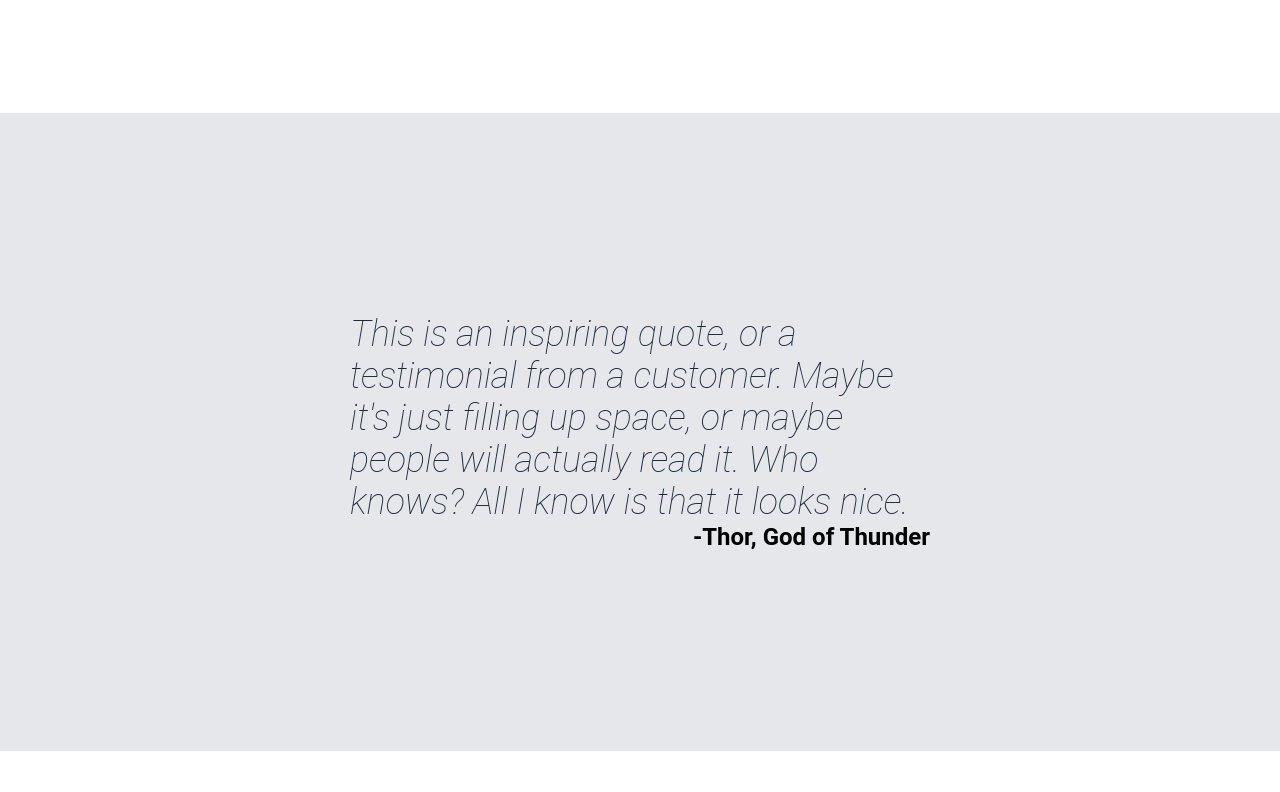
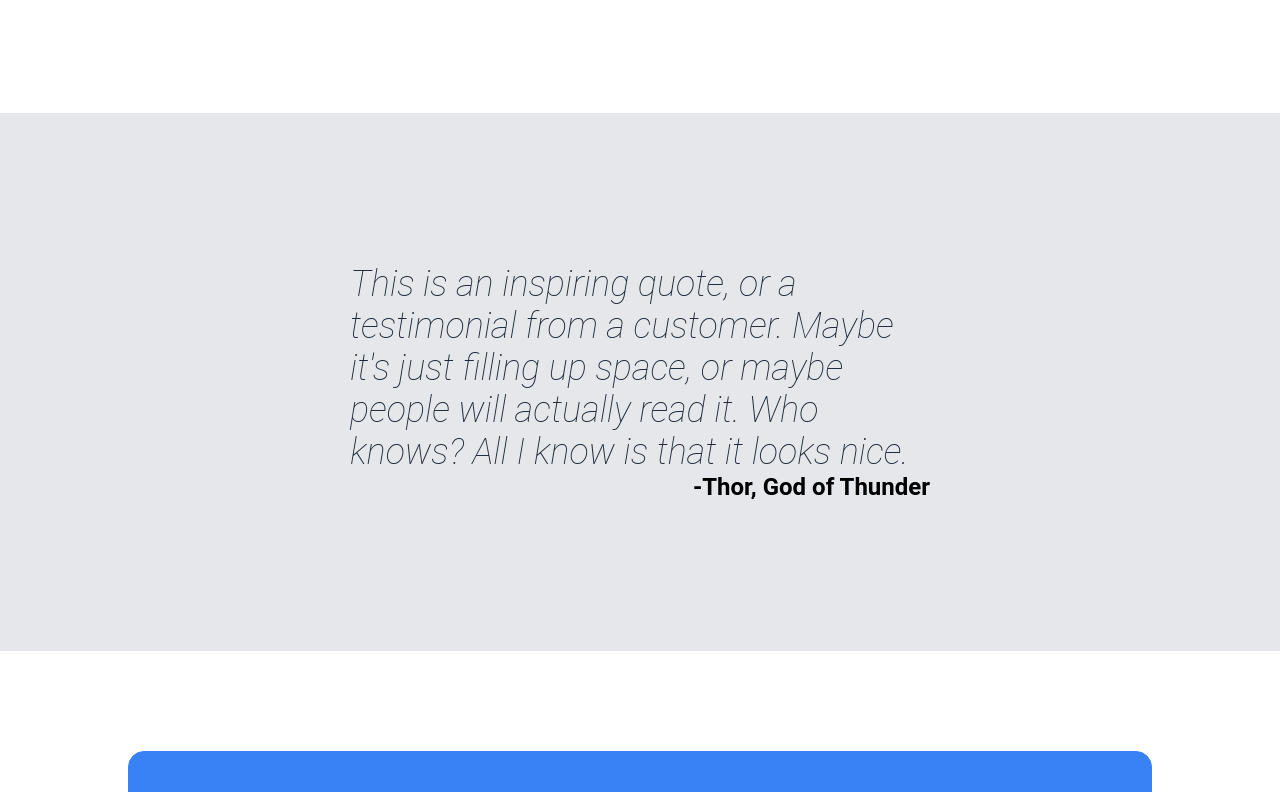
Before and after one commit to Bing76/landing-page, a plain HTML site: page index.html in a window 1280 px wide. Shown: the part 868-1660 px from the top of the page. Drawn offline with Linux system fonts and the light colour scheme.

Commit message:
Reduce top and bottom padding for quote section

```diff
--- a/styles.css
+++ b/styles.css
@@ -114,7 +114,7 @@ ul {
 
 .quote-section {
     background-color: #e5e7eb;
-    padding-block: 200px;
+    padding-block: 150px;
     padding-inline: 350px;
 }
 
```
